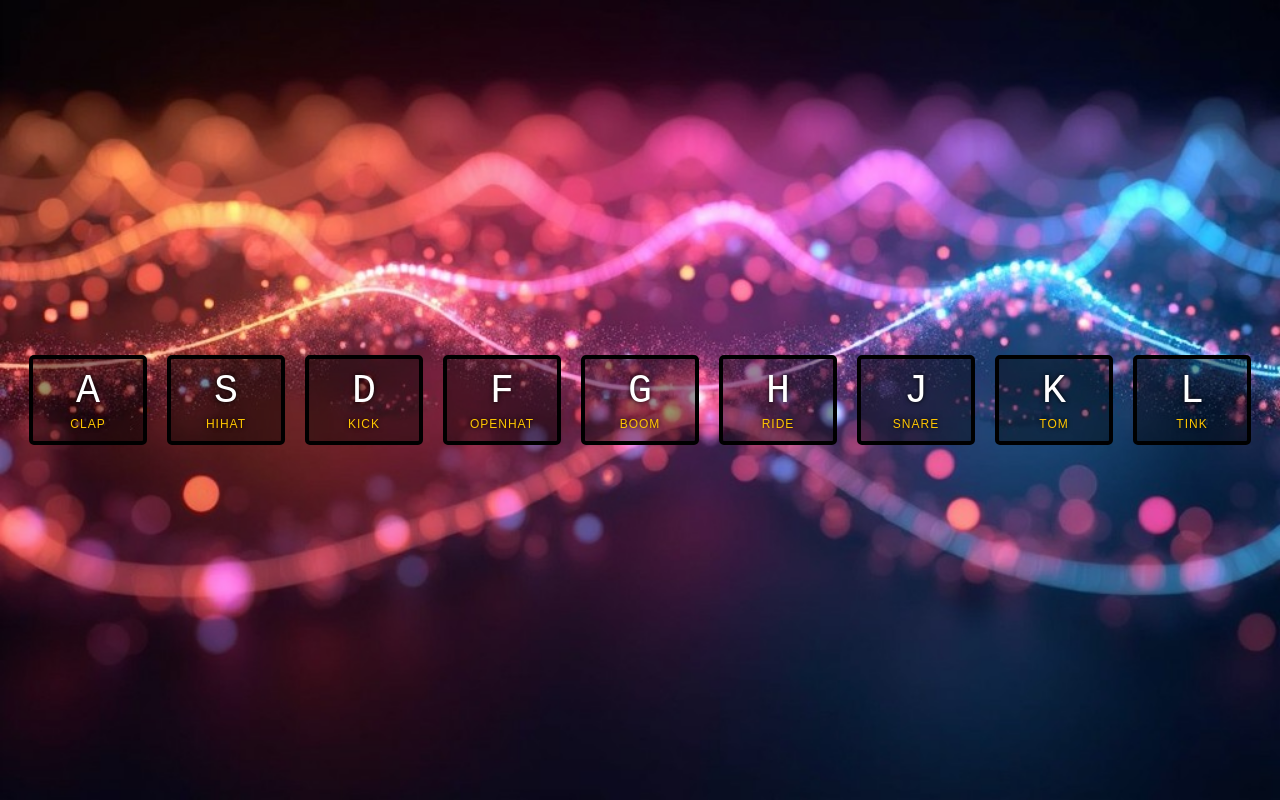
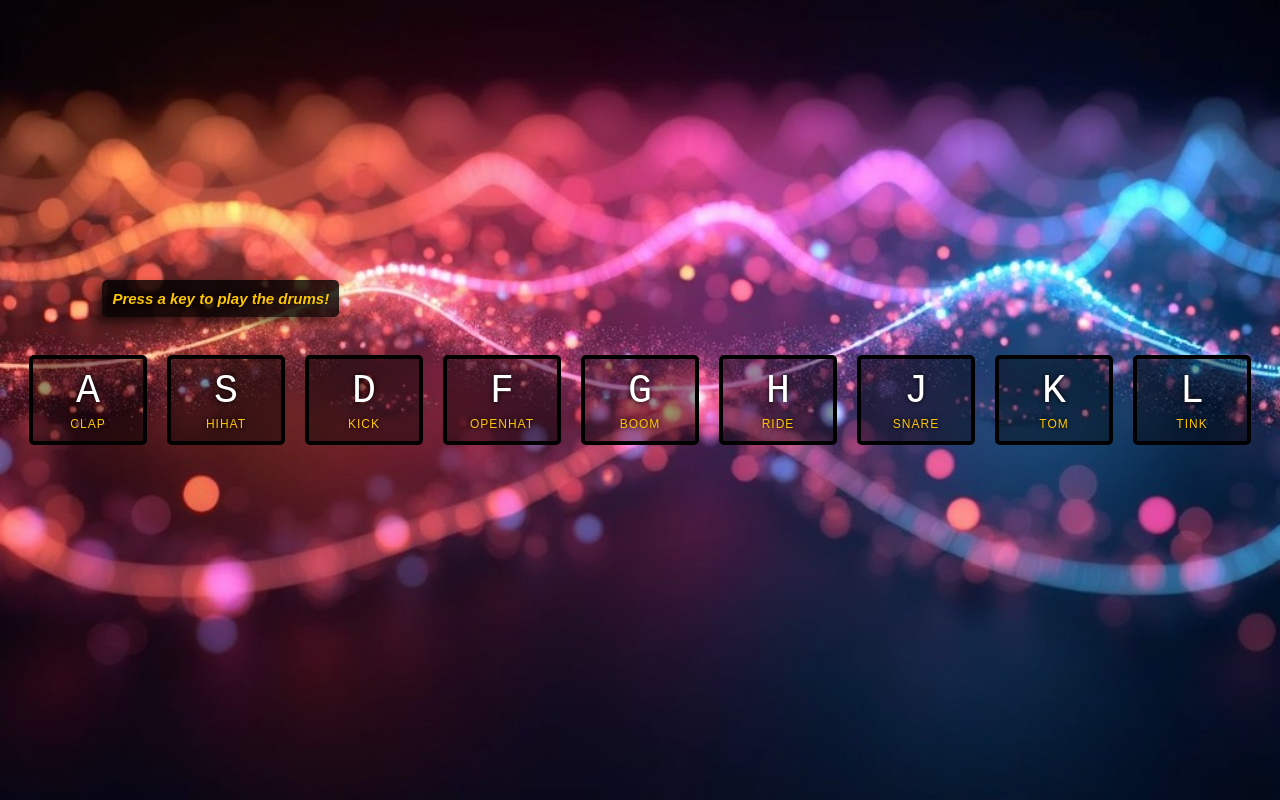
Before and after one commit to myopicOracle/a-simple-drum-kit, a website built with Vite: page a-simple-drum-kit/index.html in a window 1280 px wide. Built offline with nearby package versions, Linux system fonts and the light colour scheme.

Commit message:
Add disclaimer to note event handler is keydown not click

```diff
--- a/a-simple-drum-kit/index.html
+++ b/a-simple-drum-kit/index.html
@@ -3,11 +3,12 @@
 <head>
   <meta charset="UTF-8">
   <title>JS Drum Kit</title>
-  <link rel="shortcut icon" type="image/jpg " href="./images/shiba-inu-favicon.ico"/>
   <link rel="stylesheet" href="style.css">
-  <link rel="icon" href="https://fav.farm/🔥" />
+  <link rel="icon" href="./images/shiba-inu-favicon.ico" />
 </head>
 <body>
+
+  <div id="disclaimer">Press a key to play the drums!</div>
 
   <div class="keys">
     <div data-key="65" class="key">
@@ -58,10 +59,7 @@
   <audio data-key="75" id="75" src="./sounds/tom.wav"></audio>
   <audio data-key="76" id="76" src="./sounds/tink.wav"></audio>
 
-<script src="./script.js">
-
-</script>
-
+  <script src="./script.js"></script>
 
 </body>
 </html>
--- a/a-simple-drum-kit/style.css
+++ b/a-simple-drum-kit/style.css
@@ -49,3 +49,20 @@ kbd {
   letter-spacing: .1rem;
   color: #ffc600;
 }
+
+#disclaimer {
+  position: absolute;
+  top: 35%;
+  left: 8%;
+  color: #ffc600;
+  text-shadow: 0 0 .5rem black;
+  font-size: 1.5rem;
+  font-style: italic;
+  font-weight: 700;
+  text-align: center;
+  background: rgba(0, 0, 0, 0.8);
+  box-shadow: -0.5rem 0.5rem 1rem rgba(0, 0, 0, 0.6);
+  border: none;
+  padding: 1rem 1rem;
+  border-radius: .5rem;
+}
```
